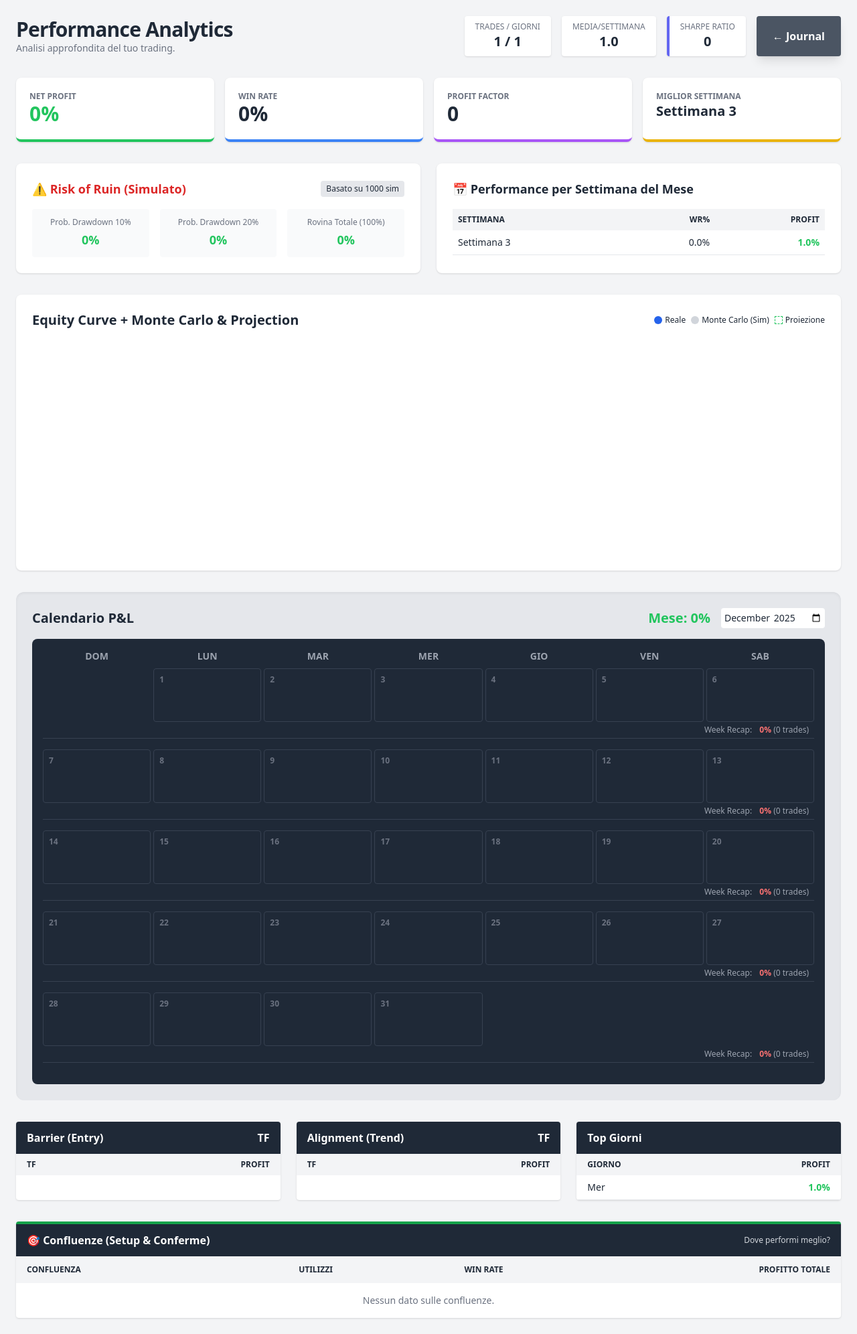
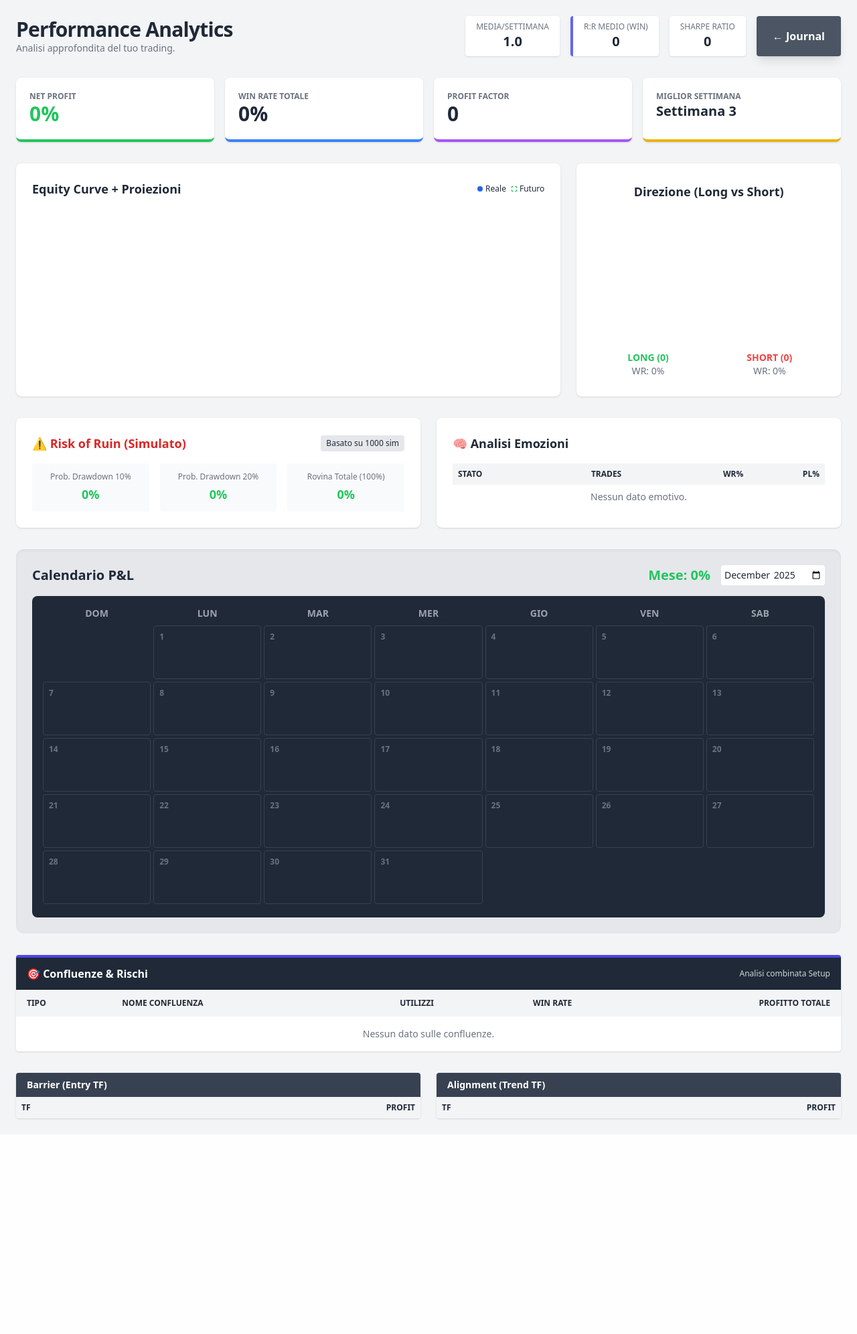
Before and after one commit to ipadpeda-ctrl/dtcjournal, a Flask app: page /statistics in a window 1280 px wide. Shown: the whole page at 67% size. After the commit the page ends 1673 px from the top, so only its background shows below. Run offline with Flask 3, Linux system fonts and the light colour scheme; a user stored in the database is signed in; tables that the repository leaves empty hold one stand-in row (values such as "Sample post"); lists and menus that the app fills with data are empty; a map, chart or similar area stays blank; some libraries are stand-ins or nearby versions.

Commit message:
Add files via upload

```diff
--- a/templates/statistics.html
+++ b/templates/statistics.html
@@ -20,16 +20,16 @@
                 <h1 class="text-3xl font-extrabold tracking-tight">Performance Analytics</h1>
                 <p class="text-sm text-gray-500 dark:text-gray-400">Analisi approfondita del tuo trading.</p>
             </div>
-            <div class="flex gap-4">
-                <div class="bg-white dark:bg-gray-800 px-4 py-2 rounded shadow text-center">
-                    <span class="text-xs text-gray-500 uppercase block">Trades / Giorni</span>
-                    <span class="font-bold text-xl">{{ total_trades }} / {{ total_days }}</span>
-                </div>
+            <div class="flex gap-4 flex-wrap justify-end">
                 <div class="bg-white dark:bg-gray-800 px-4 py-2 rounded shadow text-center">
                     <span class="text-xs text-gray-500 uppercase block">Media/Settimana</span>
                     <span class="font-bold text-xl">{{ avg_weekly_trades }}</span>
                 </div>
                  <div class="bg-white dark:bg-gray-800 px-4 py-2 rounded shadow text-center border-l-4 border-indigo-500">
+                    <span class="text-xs text-gray-500 uppercase block">R:R Medio (Win)</span>
+                    <span class="font-bold text-xl">{{ avg_win_rr }}</span>
+                </div>
+                <div class="bg-white dark:bg-gray-800 px-4 py-2 rounded shadow text-center">
                     <span class="text-xs text-gray-500 uppercase block">Sharpe Ratio</span>
                     <span class="font-bold text-xl">{{ sharpe_ratio }}</span>
                 </div>
@@ -50,7 +50,7 @@
                 <p class="text-3xl font-bold {{ 'text-green-500' if net_result >= 0 else 'text-red-500' }}">{{ net_result }}%</p>
             </div>
             <div class="bg-white dark:bg-gray-800 p-5 rounded-lg shadow border-b-4 border-blue-500">
-                <p class="text-xs font-bold uppercase text-gray-500">Win Rate</p>
+                <p class="text-xs font-bold uppercase text-gray-500">Win Rate Totale</p>
                 <p class="text-3xl font-bold">{{ win_rate }}%</p>
             </div>
             <div class="bg-white dark:bg-gray-800 p-5 rounded-lg shadow border-b-4 border-purple-500">
@@ -60,6 +60,35 @@
             <div class="bg-white dark:bg-gray-800 p-5 rounded-lg shadow border-b-4 border-yellow-500">
                 <p class="text-xs font-bold uppercase text-gray-500">Miglior Settimana</p>
                 <p class="text-xl font-bold truncate">{{ best_week }}</p>
+            </div>
+        </div>
+
+        <div class="grid grid-cols-1 md:grid-cols-3 gap-6 mb-8">
+
+            <div class="col-span-1 md:col-span-2 bg-white dark:bg-gray-800 p-6 rounded-lg shadow">
+                <div class="flex justify-between items-center mb-4">
+                    <h3 class="font-bold text-lg">Equity Curve + Proiezioni</h3>
+                    <div class="flex gap-2 text-xs">
+                        <span class="flex items-center gap-1"><span class="w-2 h-2 bg-blue-600 rounded-full"></span> Reale</span>
+                        <span class="flex items-center gap-1"><span class="w-2 h-2 border border-dashed border-green-500 block"></span> Futuro</span>
+                    </div>
+                </div>
+                <div class="relative h-64 w-full"><canvas id="mainChart"></canvas></div>
+            </div>
+
+            <div class="bg-white dark:bg-gray-800 p-6 rounded-lg shadow flex flex-col items-center justify-center">
+                <h3 class="font-bold text-lg mb-4">Direzione (Long vs Short)</h3>
+                <div class="relative h-48 w-48"><canvas id="pieChart"></canvas></div>
+                <div class="mt-4 w-full grid grid-cols-2 gap-4 text-center text-sm">
+                    <div>
+                        <span class="block text-green-500 font-bold">LONG ({{ long_stats.total }})</span>
+                        <span class="text-gray-500">WR: {{ long_stats.win_rate }}%</span>
+                    </div>
+                    <div>
+                        <span class="block text-red-500 font-bold">SHORT ({{ short_stats.total }})</span>
+                        <span class="text-gray-500">WR: {{ short_stats.win_rate }}%</span>
+                    </div>
+                </div>
             </div>
         </div>
 
@@ -85,35 +114,28 @@
                 </div>
             </div>
 
-            <div class="bg-white dark:bg-gray-800 p-6 rounded-lg shadow">
-                <h3 class="font-bold text-lg mb-4">📅 Performance per Settimana del Mese</h3>
+            <div class="bg-white dark:bg-gray-800 p-6 rounded-lg shadow overflow-hidden">
+                <h3 class="font-bold text-lg mb-4">🧠 Analisi Emozioni</h3>
                 <div class="overflow-y-auto max-h-40">
-                    <table class="w-full text-sm">
-                        <thead class="text-xs uppercase bg-gray-100 dark:bg-gray-700 sticky top-0"><tr><th class="p-2 text-left">Settimana</th><th class="p-2 text-right">WR%</th><th class="p-2 text-right">Profit</th></tr></thead>
+                    <table class="w-full text-sm text-left">
+                        <thead class="text-xs uppercase bg-gray-100 dark:bg-gray-700 sticky top-0">
+                            <tr><th class="p-2">Stato</th><th class="p-2 text-center">Trades</th><th class="p-2 text-right">WR%</th><th class="p-2 text-right">PL%</th></tr>
+                        </thead>
                         <tbody>
-                            {% for w in week_table %}
+                            {% for emo in emotions_table %}
                             <tr class="border-b dark:border-gray-700">
-                                <td class="p-2 font-medium">{{ w.name }}</td>
-                                <td class="p-2 text-right">{{ w.win_rate }}%</td>
-                                <td class="p-2 text-right font-bold {{ 'text-green-500' if w.pl > 0 else 'text-red-500' }}">{{ w.pl }}%</td>
+                                <td class="p-2 font-bold capitalize">{{ emo.name }}</td>
+                                <td class="p-2 text-center">{{ emo.total }}</td>
+                                <td class="p-2 text-right {{ 'text-green-500' if emo.win_rate >= 50 else 'text-red-500' }}">{{ emo.win_rate }}%</td>
+                                <td class="p-2 text-right font-bold {{ 'text-green-500' if emo.result > 0 else 'text-red-500' }}">{{ emo.result }}%</td>
                             </tr>
+                            {% else %}
+                            <tr><td colspan="4" class="p-2 text-center text-gray-500">Nessun dato emotivo.</td></tr>
                             {% endfor %}
                         </tbody>
                     </table>
                 </div>
             </div>
-        </div>
-
-        <div class="bg-white dark:bg-gray-800 p-6 rounded-lg shadow mb-8">
-            <div class="flex justify-between items-center mb-4">
-                <h3 class="font-bold text-xl">Equity Curve + Monte Carlo & Projection</h3>
-                <div class="flex gap-2 text-xs">
-                    <span class="flex items-center gap-1"><span class="w-3 h-3 bg-blue-600 rounded-full"></span> Reale</span>
-                    <span class="flex items-center gap-1"><span class="w-3 h-3 bg-gray-300 rounded-full"></span> Monte Carlo (Sim)</span>
-                    <span class="flex items-center gap-1"><span class="w-3 h-3 border border-dashed border-green-500 block"></span> Proiezione</span>
-                </div>
-            </div>
-            <div class="relative h-80 w-full"><canvas id="mainChart"></canvas></div>
         </div>
 
         <div class="bg-gray-200 dark:bg-black p-6 rounded-xl shadow-inner mb-8">
@@ -150,85 +172,66 @@
                         {% endif %}
                     {% endfor %}
                 </div>
-                <div class="text-right text-xs text-gray-400 mb-4 pr-2 border-b border-gray-700 pb-1">
-                    Week Recap: <span class="{{ 'text-green-400' if week.week_pl > 0 else 'text-red-400' }} font-bold ml-2">{{ week.week_pl }}%</span> ({{ week.trade_count }} trades)
-                </div>
                 {% endfor %}
             </div>
         </div>
 
-        <div class="grid grid-cols-1 md:grid-cols-3 gap-6">
-
-            <div class="bg-white dark:bg-gray-800 rounded shadow overflow-hidden">
-                <div class="bg-gray-800 dark:bg-black px-4 py-3 font-bold text-white flex justify-between"><span>Barrier (Entry)</span> <span>TF</span></div>
-                <div class="overflow-x-auto max-h-64">
-                    <table class="w-full text-sm text-left">
-                        <thead class="bg-gray-100 dark:bg-gray-700 uppercase text-xs"><tr><th class="px-4 py-2">TF</th><th class="px-4 py-2 text-right">Profit</th></tr></thead>
-                        <tbody>
-                            {% for row in tf_table %}
-                            <tr class="border-b dark:border-gray-700"><td class="px-4 py-2 font-bold">{{ row.name }}</td><td class="px-4 py-2 text-right font-bold {{ 'text-green-500' if row.result>0 else 'text-red-500' }}">{{ row.result }}%</td></tr>
-                            {% endfor %}
-                        </tbody>
-                    </table>
-                </div>
-            </div>
-
-            <div class="bg-white dark:bg-gray-800 rounded shadow overflow-hidden">
-                <div class="bg-gray-800 dark:bg-black px-4 py-3 font-bold text-white flex justify-between"><span>Alignment (Trend)</span> <span>TF</span></div>
-                <div class="overflow-x-auto max-h-64">
-                    <table class="w-full text-sm text-left">
-                        <thead class="bg-gray-100 dark:bg-gray-700 uppercase text-xs"><tr><th class="px-4 py-2">TF</th><th class="px-4 py-2 text-right">Profit</th></tr></thead>
-                        <tbody>
-                            {% for row in align_table %}
-                            <tr class="border-b dark:border-gray-700"><td class="px-4 py-2 font-bold">{{ row.name }}</td><td class="px-4 py-2 text-right font-bold {{ 'text-green-500' if row.result>0 else 'text-red-500' }}">{{ row.result }}%</td></tr>
-                            {% endfor %}
-                        </tbody>
-                    </table>
-                </div>
-            </div>
-
-            <div class="bg-white dark:bg-gray-800 rounded shadow overflow-hidden">
-                <div class="bg-gray-800 dark:bg-black px-4 py-3 font-bold text-white">Top Giorni</div>
-                <div class="overflow-x-auto max-h-64">
-                    <table class="w-full text-sm text-left">
-                        <thead class="bg-gray-100 dark:bg-gray-700 uppercase text-xs"><tr><th class="px-4 py-2">Giorno</th><th class="px-4 py-2 text-right">Profit</th></tr></thead>
-                        <tbody>
-                            {% for row in day_table %}
-                            <tr class="border-b dark:border-gray-700"><td class="px-4 py-2">{{ row.name }}</td><td class="px-4 py-2 text-right font-bold {{ 'text-green-500' if row.res>0 else 'text-red-500' }}">{{ row.res }}%</td></tr>
-                            {% endfor %}
-                        </tbody>
-                    </table>
-                </div>
-            </div>
-        </div>
-
-        <div class="mt-8 bg-white dark:bg-gray-800 rounded shadow overflow-hidden border-t-4 border-green-600">
+        <div class="bg-white dark:bg-gray-800 rounded shadow overflow-hidden border-t-4 border-indigo-600 mb-8">
             <div class="bg-gray-800 dark:bg-black px-4 py-3 font-bold text-white flex justify-between items-center">
-                <span>🎯 Confluenze (Setup & Conferme)</span>
-                <span class="text-xs font-normal text-gray-300">Dove performi meglio?</span>
+                <span>🎯 Confluenze & Rischi</span>
+                <span class="text-xs font-normal text-gray-300">Analisi combinata Setup</span>
             </div>
             <div class="overflow-x-auto">
                 <table class="w-full text-sm text-left">
                     <thead class="bg-gray-100 dark:bg-gray-700 uppercase text-xs">
                         <tr>
-                            <th class="px-4 py-3">Confluenza</th>
+                            <th class="px-4 py-3">Tipo</th>
+                            <th class="px-4 py-3">Nome Confluenza</th>
                             <th class="px-4 py-3 text-center">Utilizzi</th>
                             <th class="px-4 py-3 text-center">Win Rate</th>
                             <th class="px-4 py-3 text-right">Profitto Totale</th>
                         </tr>
                     </thead>
                     <tbody>
-                        {% for row in pros_table %}
+                        {% for row in confluences_table %}
                         <tr class="border-b dark:border-gray-700 hover:bg-gray-50 dark:hover:bg-gray-700">
+                            <td class="px-4 py-3 font-bold text-xs uppercase {{ 'text-green-600' if row.type == 'Pro' else 'text-red-600' }}">
+                                {{ row.type }}
+                            </td>
                             <td class="px-4 py-3 font-bold text-gray-800 dark:text-gray-200">{{ row.name }}</td>
                             <td class="px-4 py-3 text-center">{{ row.total }}</td>
                             <td class="px-4 py-3 text-center font-bold {{ 'text-green-500' if row.win_rate >= 50 else 'text-red-500' }}">{{ row.win_rate }}%</td>
                             <td class="px-4 py-3 text-right font-bold {{ 'text-green-500' if row.result > 0 else 'text-red-500' }}">{{ row.result }}%</td>
                         </tr>
                         {% else %}
-                        <tr><td colspan="4" class="px-4 py-4 text-center text-gray-500">Nessun dato sulle confluenze.</td></tr>
+                        <tr><td colspan="5" class="px-4 py-4 text-center text-gray-500">Nessun dato sulle confluenze.</td></tr>
                         {% endfor %}
                     </tbody>
+                </table>
+            </div>
+        </div>
+
+        <div class="grid grid-cols-1 md:grid-cols-2 gap-6">
+            <div class="bg-white dark:bg-gray-800 rounded shadow overflow-hidden">
+                <div class="bg-gray-700 px-4 py-2 font-bold text-white text-sm">Barrier (Entry TF)</div>
+                <table class="w-full text-sm text-left">
+                     <thead class="bg-gray-100 dark:bg-gray-700 text-xs uppercase"><tr><th class="p-2">TF</th><th class="p-2 text-right">Profit</th></tr></thead>
+                     <tbody>
+                        {% for row in tf_table %}
+                        <tr class="border-b dark:border-gray-700"><td class="p-2 font-bold">{{ row.name }}</td><td class="p-2 text-right {{ 'text-green-500' if row.result>0 else 'text-red-500' }}">{{ row.result }}%</td></tr>
+                        {% endfor %}
+                     </tbody>
+                </table>
+            </div>
+            <div class="bg-white dark:bg-gray-800 rounded shadow overflow-hidden">
+                <div class="bg-gray-700 px-4 py-2 font-bold text-white text-sm">Alignment (Trend TF)</div>
+                <table class="w-full text-sm text-left">
+                     <thead class="bg-gray-100 dark:bg-gray-700 text-xs uppercase"><tr><th class="p-2">TF</th><th class="p-2 text-right">Profit</th></tr></thead>
+                     <tbody>
+                        {% for row in align_table %}
+                        <tr class="border-b dark:border-gray-700"><td class="p-2 font-bold">{{ row.name }}</td><td class="p-2 text-right {{ 'text-green-500' if row.result>0 else 'text-red-500' }}">{{ row.result }}%</td></tr>
+                        {% endfor %}
+                     </tbody>
                 </table>
             </div>
         </div>
@@ -240,6 +243,7 @@
         if (localStorage.theme === 'dark' || (!('theme' in localStorage) && window.matchMedia('(prefers-color-scheme: dark)').matches)) document.documentElement.classList.add('dark');
 
         {% if not no_data %}
+        // --- EQUITY CHART ---
         const ctx = document.getElementById('mainChart').getContext('2d');
         const realData = {{ chart_data | safe }};
         const labels = {{ chart_labels | safe }};
@@ -247,63 +251,41 @@
         const projection = {{ projection_data | safe }};
 
         let datasets = [];
-
         mcSims.forEach((sim) => {
-            datasets.push({
-                label: 'Sim',
-                data: sim,
-                borderColor: 'rgba(156, 163, 175, 0.15)',
-                borderWidth: 1,
-                pointRadius: 0,
-                fill: false,
-                tension: 0.4
-            });
+            datasets.push({ label: 'Sim', data: sim, borderColor: 'rgba(156, 163, 175, 0.1)', borderWidth: 1, pointRadius: 0, fill: false, tension: 0.4 });
         });
-
-        datasets.push({
-            label: 'Equity Reale',
-            data: realData,
-            borderColor: '#2563EB',
-            backgroundColor: 'rgba(37, 99, 235, 0.1)',
-            borderWidth: 3,
-            pointRadius: 3,
-            tension: 0.3,
-            fill: true
-        });
+        datasets.push({ label: 'Equity Reale', data: realData, borderColor: '#2563EB', backgroundColor: 'rgba(37, 99, 235, 0.1)', borderWidth: 3, pointRadius: 3, tension: 0.3, fill: true });
 
         let projLabels = [...labels];
         let emptyPad = new Array(realData.length - 1).fill(null);
         let projPlotData = [...emptyPad, ...projection];
+        for(let i=0; i<20; i++) projLabels.push('Fut ' + (i+1));
 
-        for(let i=0; i<20; i++) projLabels.push('Futuro ' + (i+1));
-
-        datasets.push({
-            label: 'Proiezione Teorica',
-            data: projPlotData,
-            borderColor: '#10B981',
-            borderDash: [5, 5],
-            borderWidth: 2,
-            pointRadius: 0,
-            fill: false
-        });
+        datasets.push({ label: 'Proiezione', data: projPlotData, borderColor: '#10B981', borderDash: [5, 5], borderWidth: 2, pointRadius: 0, fill: false });
 
         new Chart(ctx, {
             type: 'line',
+            data: { labels: projLabels, datasets: datasets },
+            options: { responsive: true, maintainAspectRatio: false, plugins: { legend: { display: false }, tooltip: { mode: 'index', intersect: false } }, scales: { x: { display: false }, y: { grid: { color: '#374151' } } } }
+        });
+
+        // --- PIE CHART (LONG vs SHORT) ---
+        const ctxPie = document.getElementById('pieChart').getContext('2d');
+        new Chart(ctxPie, {
+            type: 'doughnut',
             data: {
-                labels: projLabels,
-                datasets: datasets
+                labels: ['Long', 'Short'],
+                datasets: [{
+                    data: [{{ long_stats.total }}, {{ short_stats.total }}],
+                    backgroundColor: ['#10B981', '#EF4444'], // Green, Red
+                    borderWidth: 0
+                }]
             },
             options: {
                 responsive: true,
                 maintainAspectRatio: false,
-                plugins: {
-                    legend: { display: false },
-                    tooltip: { mode: 'index', intersect: false }
-                },
-                scales: {
-                    x: { display: false },
-                    y: { grid: { color: '#374151' } }
-                }
+                plugins: { legend: { display: false } },
+                cutout: '70%'
             }
         });
         {% endif %}
```
Also changed, not shown: templates/dashboard.html (+57 -1 lines), templates/settings.html (+4 -15 lines).
